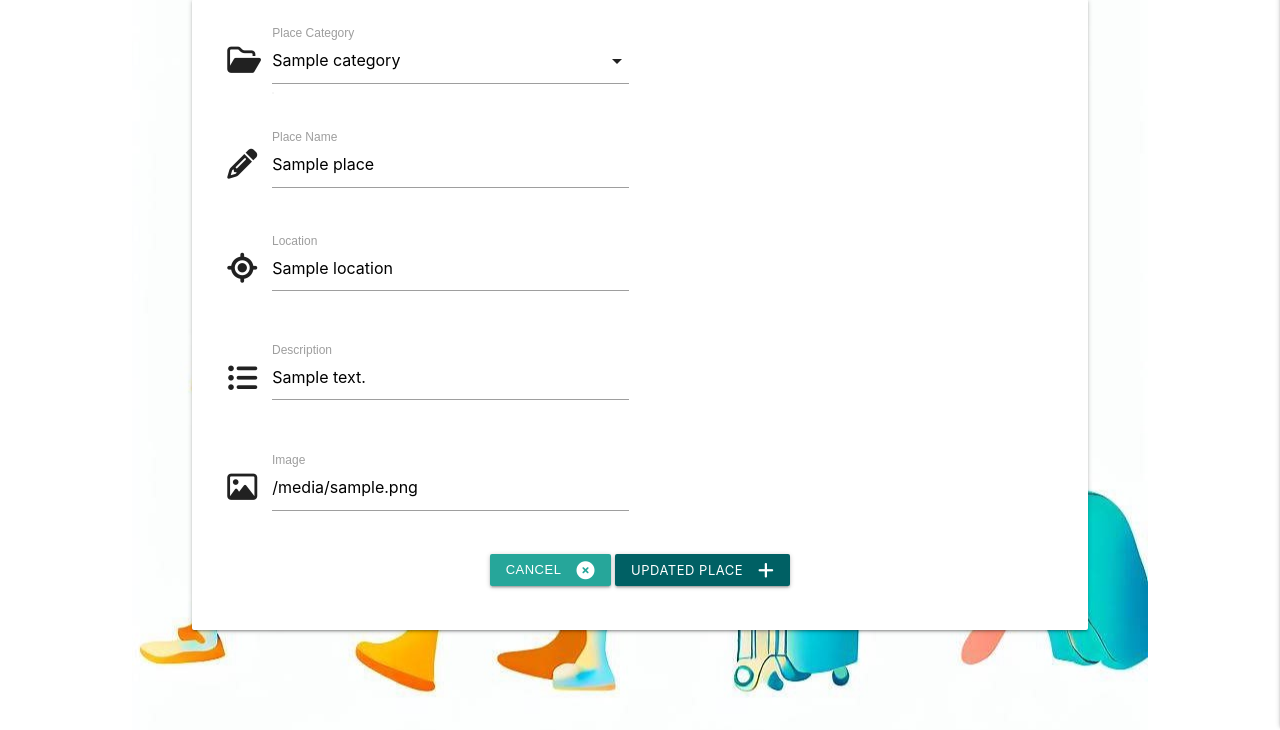
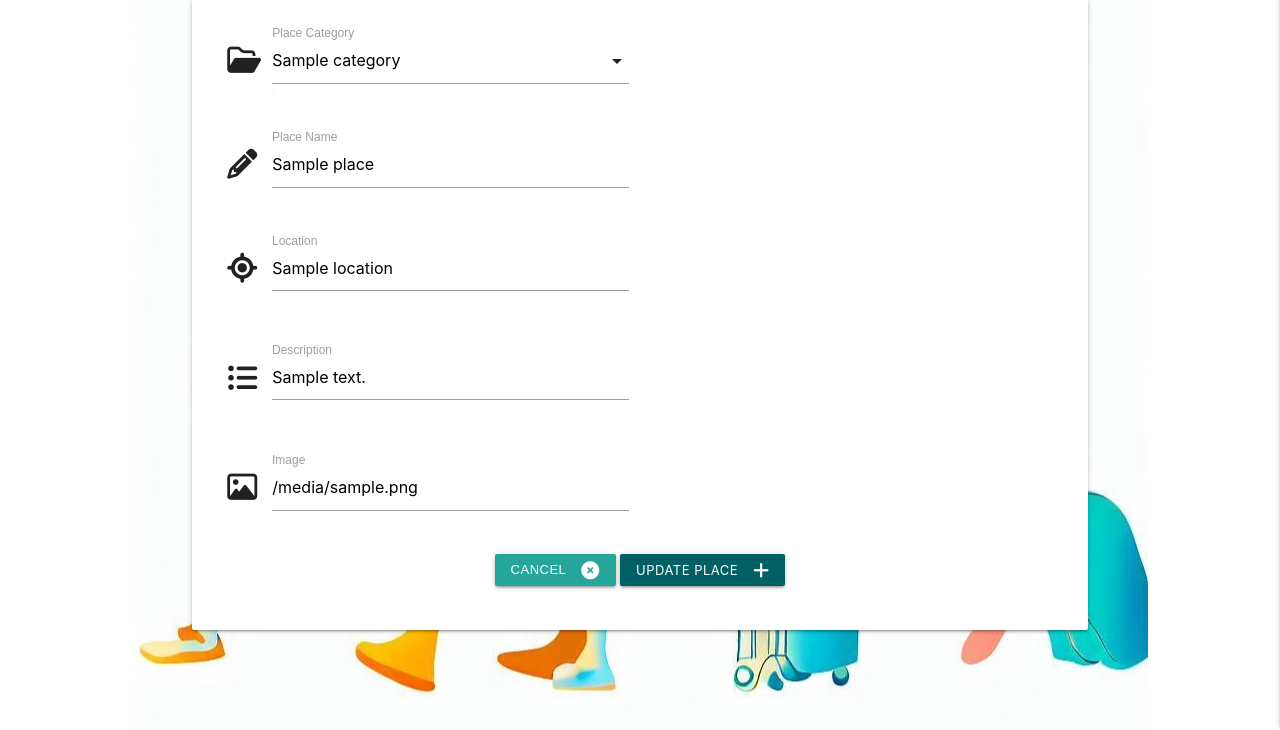
Before and after one commit to Killol14/Roaming-In-India, a Flask app: template templates/edit_place.html in a window 1280 px wide. Shown: the part 134-864 px from the top of the page. Run offline with Flask 3, Linux system fonts and the light colour scheme; the template is opened without the code that fills it: most values are stand-ins (such as "Sample title", 1, 10 or a date in 2020); some libraries are stand-ins or nearby versions.

Commit message:
this will commit amended updated button

```diff
--- a/app.py
+++ b/app.py
@@ -147,13 +147,13 @@ def edit_place(place_id):
             "image_url": request.form.get("image_url"),
             "created_by": session["user"],
         }
-        mongo.db.places.update_one({"_id": ObjectId(place_id)}, {"$set": submit})
+        mongo.db.places.update_one({"_id": ObjectId(place_id)}, {'$set': submit})
         flash("Your added Place Is Updated!")
+
 
     place = mongo.db.places.find_one({"_id": ObjectId(place_id)})
     categories = mongo.db.categories.find().sort("category_name", 1)
-    return render_template(
-        "edit_place.html", place=place, categories=categories)
+    return render_template("edit_place.html", place=place, categories=categories)
 
 @app.route("/delete_place/<place_id>")
 def delete_place(place_id):
--- a/templates/edit_place.html
+++ b/templates/edit_place.html
@@ -26,7 +26,7 @@
          <div class="row">
             <div class="input-field col s12 m6">
                <i class="fas fa-pencil-alt prefix"></i>
-               <input id="place_name" name="place_name" minlength="5" maxlength="50" value="{{ place.place_name }}"
+               <input id="place_name" name="place_name" minlength="3" maxlength="50" value="{{ place.place_name }}"
                   type="text" class="validate" required>
                <label for="place_namee">Place Name</label>
             </div>
@@ -66,7 +66,7 @@
                Cancel <i class="fas fa-times-circle right"></i>
                </a>
                <!--submit button-->
-               <button type="submit" class="btn-small cyan darken-4">Updated Place<i class="fas fa-plus right"></i></button>
+               <button type="submit" class="btn-small cyan darken-4">Update Place<i class="fas fa-plus right"></i></button>
             </div>
          </div>
       </form>
```
